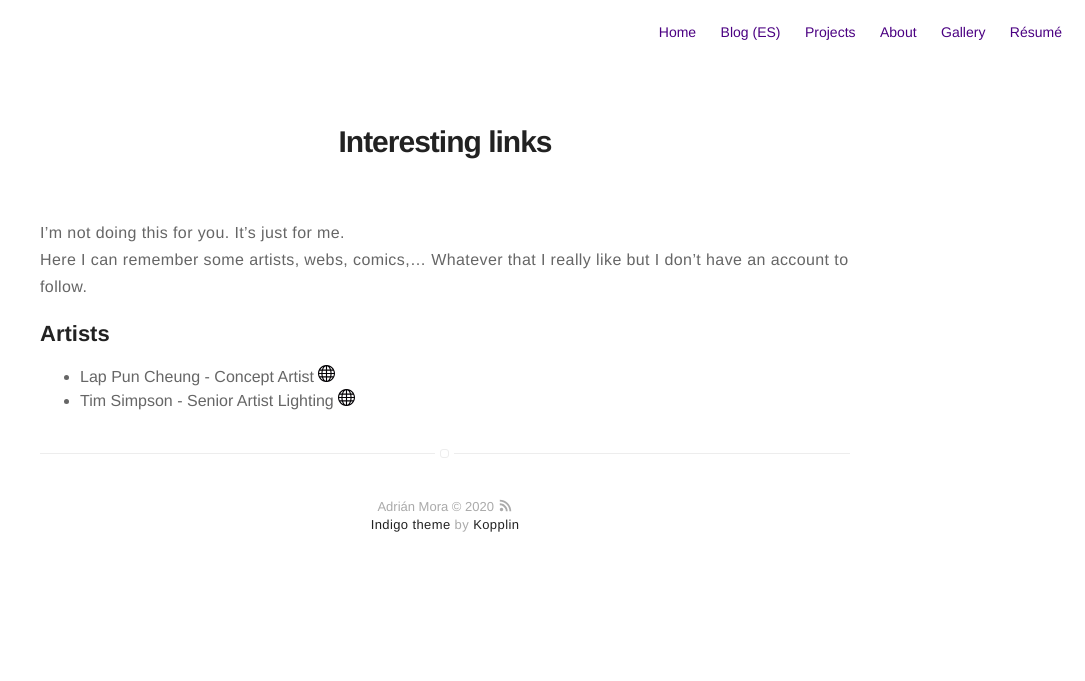
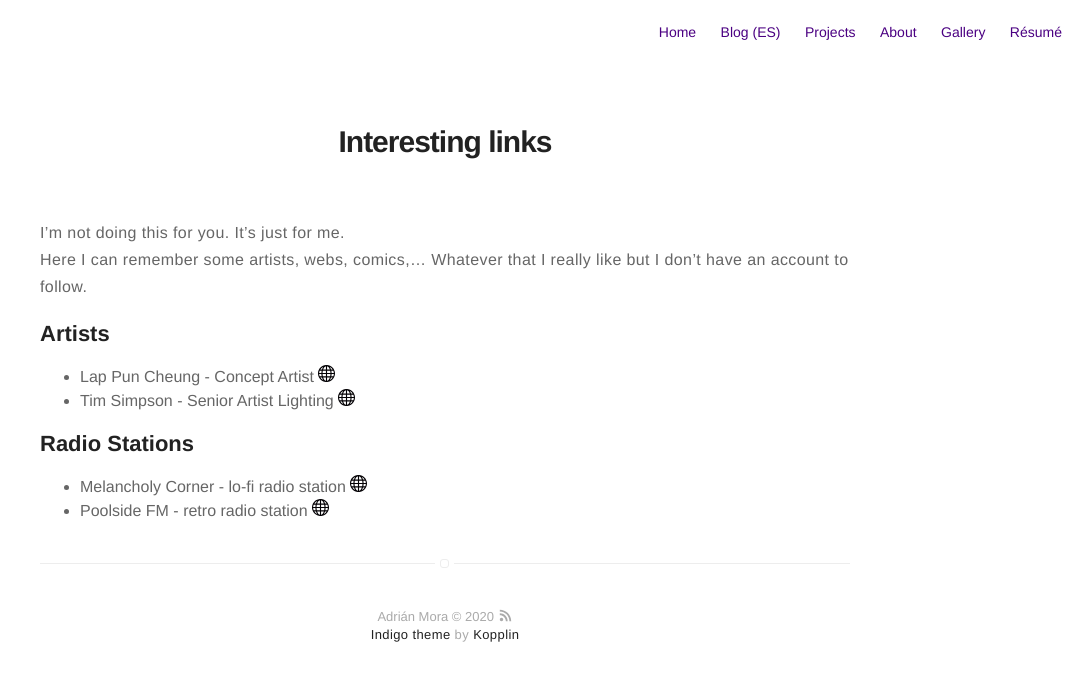
Before and after one commit to leakspin/leakspin.github.io, a Jekyll site: the page built from links.md, in a window 1280 px wide. Shown: the top 681 px of the page, without its empty margins (195-1280 px from the left). Built offline with Jekyll 4.4.1, drawn with Linux system fonts in a browser that asks for light colours.

Commit message:
Update links.md

```diff
--- a/links.md
+++ b/links.md
@@ -9,3 +9,7 @@ Here I can remember some artists, webs, comics,... Whatever that I really like b
 ## Artists
 * Lap Pun Cheung - Concept Artist [<svg class="icon icon-www"><use xlink:href="#icon-www"></use></svg>](https://www.artstation.com/c780162){:target="_blank"}
 * Tim Simpson - Senior Artist Lighting [<svg class="icon icon-www"><use xlink:href="#icon-www"></use></svg>](https://www.artstation.com/pixelmasher){:target="_blank"}
+
+## Radio Stations
+* Melancholy Corner - lo-fi radio station [<svg class="icon icon-www"><use xlink:href="#icon-www"></use></svg>](https://melancholy.xyz/){:target="_blank"}
+* Poolside FM - retro radio station [<svg class="icon icon-www"><use xlink:href="#icon-www"></use></svg>](https://poolside.fm/){:target="_blank"}
```
